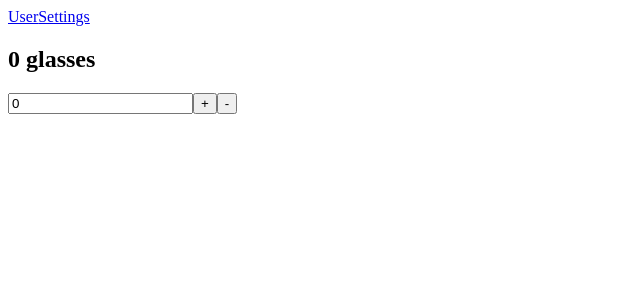
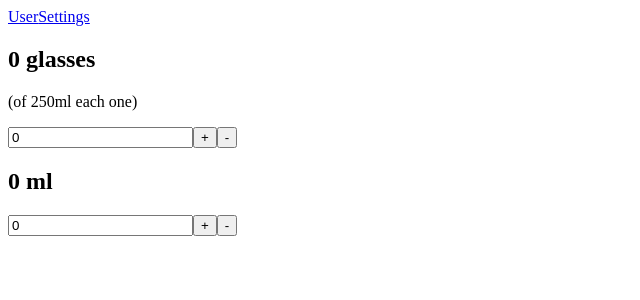
Before and after one commit to santisoifer/water-calculator, a React (Create React App) app: page / in a window 1280 px wide. Shown: the top 300 px of the page, without its empty margins (0-640 px from the left). Built offline with nearby package versions, Linux system fonts and the light colour scheme.

Commit message:
Now users can add how many ml's (milliliters) did he drank

```diff
--- a/src/components/App.jsx
+++ b/src/components/App.jsx
@@ -1,6 +1,6 @@
 import React from "react";
 import TopButton from "./TopButton";
-import WaterCounter from "./WaterCounter";
+import WaterCounter from "./WaterCounter/WaterCounter";
 
 
 function App(props){
--- a/src/components/WaterCounter.jsx
+++ /dev/null
@@ -1,36 +0,0 @@
-import React, {useState} from "react";
-
-function OperationButton(props){
-    const [waterG, setWaterG] = useState(0);
-    const [quantityG, setQuantityG] = useState(0);
-
-    //TODO: Que el usuario pueda añadir l / ml
-
-    function sumWaterG(){
-        setWaterG(waterG + quantityG);
-    }
-
-    function subtractWaterG(){
-        if (waterG > 0) {
-            setWaterG(waterG - quantityG);
-        }
-    }
-
-    function getInputG(event){
-        let value = Number(event.target.value);
-        setQuantityG(value);
-    }
-
-    return <div>
-        <h2>{waterG} glasses</h2>
-        <input
-        onChange={getInputG}
-        type="number"
-        value={quantityG}
-        />
-        <button onClick={sumWaterG}>+</button>
-        <button onClick={subtractWaterG}>-</button>
-    </div>
-}
-
-export default OperationButton;
--- /dev/null
+++ b/src/components/WaterCounter/WaterCounter.jsx
@@ -0,0 +1,73 @@
+import React, {useState} from "react";
+import WaterOperations from "./WaterOperations";
+
+function OperationButton(props){
+    const [waterG, setWaterG] = useState(0);
+    const [quantityToOperateG, setQuantityToOperateG] = useState(0);
+    const [waterMl, setWaterMl] = useState(0);
+    const [quantityToOperateMl, setQuantityToOperateMl] = useState(0);
+
+
+    // For Glasses (G):
+
+    function getInputG(event){
+        let value = Number(event.target.value);
+        setQuantityToOperateG(value);
+    }
+
+    function sumWaterG(){
+        setWaterG(waterG + quantityToOperateG);
+        setQuantityToOperateG(0);
+    }
+
+    function subtractWaterG(){
+        if (waterG > 0) {
+            setWaterG(waterG - quantityToOperateG);
+            setQuantityToOperateG(0);
+        }
+    }
+
+    //For ml (Ml):
+
+    function getInputMl(event){
+        let value = Number(event.target.value); //Agarro el value del input
+        setQuantityToOperateMl(value);
+    }
+
+    function sumWaterMl(){
+        setWaterMl(waterMl + quantityToOperateMl);
+        setQuantityToOperateMl(0);
+    }
+
+    function subtractWaterMl(){
+        if (waterMl > 0) {
+            setWaterMl(waterMl - quantityToOperateMl);
+            setQuantityToOperateMl(0);
+        }
+    }
+
+    return <div>
+        {/* Glasses: */}
+        <h2>{waterG} glasses</h2>
+        <p>(of 250ml each one)</p>
+
+        <WaterOperations
+        getInput={getInputG}
+        quantity={quantityToOperateG}
+        sumWater={sumWaterG}
+        subtractWater={subtractWaterG}
+        />
+
+        {/* ml: */}
+        <h2>{waterMl} ml</h2>
+
+        <WaterOperations
+        getInput={getInputMl}
+        quantity={quantityToOperateMl}
+        sumWater={sumWaterMl}
+        subtractWater={subtractWaterMl}
+        />
+    </div>
+}
+
+export default OperationButton;
--- /dev/null
+++ b/src/components/WaterCounter/WaterOperations.jsx
@@ -0,0 +1,16 @@
+import React from "react";
+
+function WaterOperations(props){
+    return (
+        <div><input
+        onChange={props.getInput}
+        type="number"
+        value={props.quantity}
+        />
+        <button onClick={props.sumWater}>+</button>
+        <button onClick={props.subtractWater}>-</button>
+</div>
+    )
+}
+
+export default WaterOperations;
```
